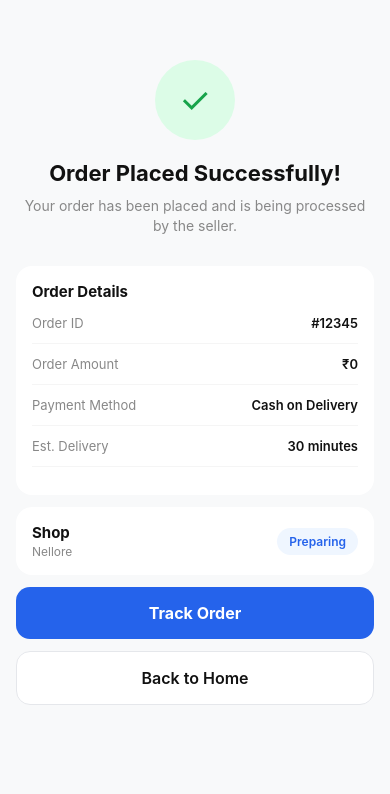
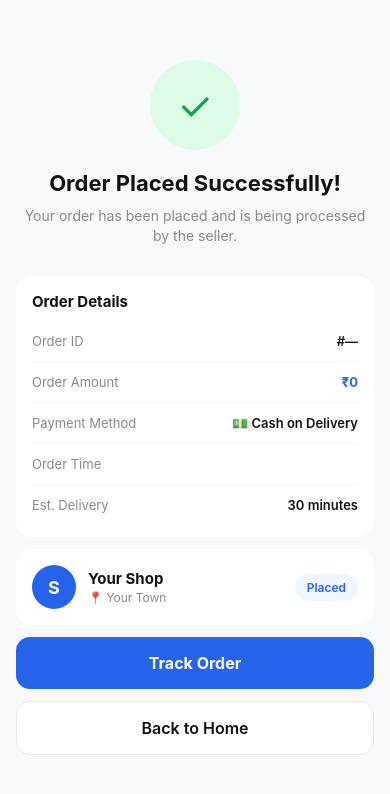
Before and after one commit to sravanipottipati/oorucart_frontend, a React Native app: screen /OrderSuccess in a window 390 px wide. Shown: the top 794 px of the page. Built offline with nearby package versions, Linux system fonts and the light colour scheme.

Commit message:
Session 9 - Fix OrderSuccess real data + Checkout improvements

```diff
--- a/src/screens/buyer/CheckoutScreen.js
+++ b/src/screens/buyer/CheckoutScreen.js
@@ -1,4 +1,4 @@
-import React, { useState } from 'react';
+import React, { useState, useEffect } from 'react';
 import {
   View, Text, TouchableOpacity, StyleSheet,
   ScrollView, TextInput, ActivityIndicator, Alert,
@@ -7,21 +7,42 @@ import client from '../../api/client';
 
 export default function CheckoutScreen({ navigation, route }) {
   const { cart, products, shop, cartTotal } = route.params;
-  const [address, setAddress]   = useState('');
-  const [note, setNote]         = useState('');
-  const [loading, setLoading]   = useState(false);
-  const [payment, setPayment]   = useState('cod');
+  const [address, setAddress]     = useState('');
+  const [note, setNote]           = useState('');
+  const [loading, setLoading]     = useState(false);
+  const [payment, setPayment]     = useState('cod');
+  const [addresses, setAddresses] = useState([]);
+  const [selectedAddr, setSelectedAddr] = useState(null);
 
-  const platformFee = shop?.platform_fee || 5;
+  const platformFee = parseFloat(shop?.platform_fee || 5);
 
   const cartItems = products.filter(p => cart[p.id] > 0).map(p => ({
     ...p,
-    qty: cart[p.id],
+    qty:   cart[p.id],
     total: cart[p.id] * parseFloat(p.price),
   }));
 
   const subtotal = cartItems.reduce((sum, item) => sum + item.total, 0);
   const total    = subtotal + platformFee;
+
+  // Load saved addresses
+  useEffect(() => {
+    const fetchAddresses = async () => {
+      try {
+        const res = await client.get('/users/addresses/');
+        const data = Array.isArray(res.data) ? res.data : [];
+        setAddresses(data);
+        const defaultAddr = data.find(a => a.is_default);
+        if (defaultAddr) {
+          setSelectedAddr(defaultAddr);
+          setAddress(defaultAddr.full_address);
+        }
+      } catch (e) {
+        console.log('Address fetch error:', e.message);
+      }
+    };
+    fetchAddresses();
+  }, []);
 
   const handlePlaceOrder = async () => {
     if (!address.trim()) {
@@ -32,17 +53,17 @@ export default function CheckoutScreen({ navigation, route }) {
     try {
       const orderItems = cartItems.map(item => ({
         product_id: item.id,
-        quantity: item.qty,
-        price: item.price,
+        quantity:   item.qty,
+        price:      item.price,
       }));
       const res = await client.post('/orders/place/', {
-        vendor_id: shop.id,
-        items: orderItems,
+        vendor_id:        shop.id,
+        items:            orderItems,
         delivery_address: address,
-        payment_mode: payment,
-        notes: note,
+        payment_mode:     payment,
+        notes:            note,
       });
-      navigation.replace('OrderSuccess', { order: res.data });
+      navigation.replace('OrderSuccess', { order: res.data.order });
     } catch (e) {
       const msg = e.response?.data?.error || 'Failed to place order. Please try again.';
       Alert.alert('Error', msg);
@@ -60,9 +81,7 @@ export default function CheckoutScreen({ navigation, route }) {
           <Text style={styles.backText}>←</Text>
         </TouchableOpacity>
         <Text style={styles.headerTitle}>Checkout</Text>
-        <TouchableOpacity style={styles.headerIconBtn}>
-          <Text style={styles.headerIcon}>🔔</Text>
-        </TouchableOpacity>
+        <View style={{ width: 36 }} />
       </View>
 
       <ScrollView showsVerticalScrollIndicator={false}>
@@ -71,13 +90,43 @@ export default function CheckoutScreen({ navigation, route }) {
         <View style={styles.card}>
           <View style={styles.cardHeader}>
             <Text style={styles.cardTitle}>Deliver To</Text>
-            <TouchableOpacity>
-              <Text style={styles.changeBtn}>Change</Text>
+            <TouchableOpacity onPress={() => navigation.navigate('Address')}>
+              <Text style={styles.changeBtn}>+ Add Address</Text>
             </TouchableOpacity>
           </View>
+
+          {/* Saved Addresses */}
+          {addresses.length > 0 && (
+            <ScrollView horizontal showsHorizontalScrollIndicator={false} style={styles.addrRow}>
+              {addresses.map(addr => (
+                <TouchableOpacity
+                  key={addr.id}
+                  style={[
+                    styles.addrChip,
+                    selectedAddr?.id === addr.id && styles.addrChipActive,
+                  ]}
+                  onPress={() => {
+                    setSelectedAddr(addr);
+                    setAddress(addr.full_address);
+                  }}
+                >
+                  <Text style={styles.addrChipIcon}>
+                    {addr.label === 'Home' ? '🏠' : addr.label === 'Work' ? '💼' : '📍'}
+                  </Text>
+                  <Text style={[
+                    styles.addrChipText,
+                    selectedAddr?.id === addr.id && styles.addrChipTextActive,
+                  ]}>
+                    {addr.label}
+                  </Text>
+                </TouchableOpacity>
+              ))}
+            </ScrollView>
+          )}
+
           <TextInput
             style={styles.addressInput}
-            placeholder="Enter your full address"
+            placeholder="Enter your full delivery address"
             placeholderTextColor="#9CA3AF"
             value={address}
             onChangeText={setAddress}
@@ -89,11 +138,16 @@ export default function CheckoutScreen({ navigation, route }) {
         {/* Order Summary */}
         <View style={styles.card}>
           <Text style={styles.cardTitle}>Order Summary</Text>
-          <Text style={styles.shopName}>{shop?.shop_name}</Text>
+          <Text style={styles.shopName}>🏪 {shop?.shop_name}</Text>
           <View style={styles.divider} />
           {cartItems.map(item => (
             <View key={item.id} style={styles.orderItem}>
-              <Text style={styles.orderItemName}>{item.qty}x {item.name}</Text>
+              <View style={styles.orderItemLeft}>
+                <View style={styles.qtyBadge}>
+                  <Text style={styles.qtyBadgeText}>{item.qty}</Text>
+                </View>
+                <Text style={styles.orderItemName}>{item.name}</Text>
+              </View>
               <Text style={styles.orderItemPrice}>₹{item.total.toFixed(0)}</Text>
             </View>
           ))}
@@ -103,21 +157,21 @@ export default function CheckoutScreen({ navigation, route }) {
         <View style={styles.card}>
           <Text style={styles.cardTitle}>Bill Details</Text>
           <View style={styles.billRow}>
-            <Text style={styles.billLabel}>Subtotal</Text>
+            <Text style={styles.billLabel}>Item Total</Text>
             <Text style={styles.billValue}>₹{subtotal.toFixed(0)}</Text>
-          </View>
-          <View style={styles.billRow}>
-            <Text style={styles.billLabel}>Delivery Fee</Text>
-            <Text style={styles.billValue}>₹30</Text>
           </View>
           <View style={styles.billRow}>
             <Text style={styles.billLabel}>Platform Fee</Text>
             <Text style={styles.billValue}>₹{platformFee}</Text>
           </View>
+          <View style={styles.billRow}>
+            <Text style={styles.billLabel}>Delivery</Text>
+            <Text style={[styles.billValue, { color: '#16A34A' }]}>FREE</Text>
+          </View>
           <View style={styles.divider} />
           <View style={styles.billRow}>
             <Text style={styles.billTotalLabel}>Total Amount</Text>
-            <Text style={styles.billTotalValue}>₹{(total + 30).toFixed(0)}</Text>
+            <Text style={styles.billTotalValue}>₹{total.toFixed(0)}</Text>
           </View>
         </View>
 
@@ -143,7 +197,9 @@ export default function CheckoutScreen({ navigation, route }) {
 
         {/* Special Instructions */}
         <View style={styles.card}>
-          <Text style={styles.cardTitle}>Special Instructions <Text style={styles.optional}>(optional)</Text></Text>
+          <Text style={styles.cardTitle}>
+            Special Instructions <Text style={styles.optional}>(optional)</Text>
+          </Text>
           <TextInput
             style={styles.noteInput}
             placeholder="e.g. Please pack carefully"
@@ -160,18 +216,19 @@ export default function CheckoutScreen({ navigation, route }) {
 
       {/* Place Order Button */}
       <View style={styles.footer}>
+        <View style={styles.footerTop}>
+          <Text style={styles.footerTotal}>₹{total.toFixed(0)}</Text>
+          <Text style={styles.footerTotalLabel}>Total (incl. fees)</Text>
+        </View>
         <TouchableOpacity
           style={styles.placeOrderBtn}
           onPress={handlePlaceOrder}
           disabled={loading}
         >
-          {loading ? (
-            <ActivityIndicator color="#fff" />
-          ) : (
-            <View style={styles.placeOrderInner}>
-              <Text style={styles.placeOrderText}>Pay  ₹{(total + 30).toFixed(0)}</Text>
-            </View>
-          )}
+          {loading
+            ? <ActivityIndicator color="#fff" />
+            : <Text style={styles.placeOrderText}>Place Order • ₹{total.toFixed(0)}</Text>
+          }
         </TouchableOpacity>
       </View>
 
@@ -190,16 +247,29 @@ const styles = StyleSheet.create({
   backBtn: { width: 36, height: 36, justifyContent: 'center', alignItems: 'center' },
   backText: { fontSize: 24, color: '#111' },
   headerTitle: { fontSize: 17, fontWeight: 'bold', color: '#111' },
-  headerIconBtn: { width: 36, height: 36, justifyContent: 'center', alignItems: 'center' },
-  headerIcon: { fontSize: 20 },
 
   card: {
     backgroundColor: '#fff', borderRadius: 16,
     margin: 16, marginBottom: 0, padding: 16,
   },
-  cardHeader: { flexDirection: 'row', justifyContent: 'space-between', alignItems: 'center', marginBottom: 12 },
+  cardHeader: {
+    flexDirection: 'row', justifyContent: 'space-between',
+    alignItems: 'center', marginBottom: 12,
+  },
   cardTitle: { fontSize: 15, fontWeight: 'bold', color: '#111', marginBottom: 12 },
   changeBtn: { fontSize: 13, color: '#2563EB', fontWeight: '600' },
+
+  addrRow: { marginBottom: 12 },
+  addrChip: {
+    flexDirection: 'row', alignItems: 'center', gap: 4,
+    borderWidth: 1.5, borderColor: '#E5E7EB', borderRadius: 20,
+    paddingHorizontal: 14, paddingVertical: 8, marginRight: 8,
+    backgroundColor: '#F9FAFB',
+  },
+  addrChipActive: { borderColor: '#2563EB', backgroundColor: '#EFF6FF' },
+  addrChipIcon: { fontSize: 14 },
+  addrChipText: { fontSize: 13, color: '#555', fontWeight: '500' },
+  addrChipTextActive: { color: '#2563EB', fontWeight: 'bold' },
 
   addressInput: {
     borderWidth: 1, borderColor: '#E5E7EB', borderRadius: 12,
@@ -210,7 +280,16 @@ const styles = StyleSheet.create({
   shopName: { fontSize: 14, fontWeight: '600', color: '#555', marginBottom: 12 },
   divider: { height: 1, backgroundColor: '#F0F0F0', marginVertical: 12 },
 
-  orderItem: { flexDirection: 'row', justifyContent: 'space-between', marginBottom: 8 },
+  orderItem: {
+    flexDirection: 'row', justifyContent: 'space-between',
+    alignItems: 'center', marginBottom: 10,
+  },
+  orderItemLeft: { flexDirection: 'row', alignItems: 'center', gap: 10 },
+  qtyBadge: {
+    width: 24, height: 24, borderRadius: 6,
+    backgroundColor: '#EFF6FF', justifyContent: 'center', alignItems: 'center',
+  },
+  qtyBadgeText: { fontSize: 12, fontWeight: 'bold', color: '#2563EB' },
   orderItemName: { fontSize: 14, color: '#555' },
   orderItemPrice: { fontSize: 14, fontWeight: '600', color: '#111' },
 
@@ -218,12 +297,11 @@ const styles = StyleSheet.create({
   billLabel: { fontSize: 14, color: '#888' },
   billValue: { fontSize: 14, color: '#111' },
   billTotalLabel: { fontSize: 15, fontWeight: 'bold', color: '#111' },
-  billTotalValue: { fontSize: 15, fontWeight: 'bold', color: '#111' },
+  billTotalValue: { fontSize: 15, fontWeight: 'bold', color: '#2563EB' },
 
   paymentOption: {
     flexDirection: 'row', justifyContent: 'space-between', alignItems: 'center',
-    borderWidth: 1.5, borderColor: '#E5E7EB', borderRadius: 12,
-    padding: 14,
+    borderWidth: 1.5, borderColor: '#E5E7EB', borderRadius: 12, padding: 14,
   },
   paymentOptionActive: { borderColor: '#2563EB', backgroundColor: '#EFF6FF' },
   paymentLeft: { flexDirection: 'row', alignItems: 'center', gap: 12 },
@@ -249,10 +327,15 @@ const styles = StyleSheet.create({
     padding: 16, paddingBottom: 30, backgroundColor: '#fff',
     borderTopWidth: 1, borderTopColor: '#F0F0F0',
   },
+  footerTop: {
+    flexDirection: 'row', alignItems: 'baseline',
+    gap: 6, marginBottom: 10,
+  },
+  footerTotal: { fontSize: 20, fontWeight: 'bold', color: '#111' },
+  footerTotalLabel: { fontSize: 12, color: '#888' },
   placeOrderBtn: {
     backgroundColor: '#2563EB', borderRadius: 14,
     padding: 16, alignItems: 'center',
   },
-  placeOrderInner: { flexDirection: 'row', alignItems: 'center', gap: 8 },
   placeOrderText: { color: '#fff', fontSize: 16, fontWeight: 'bold' },
 });
--- a/src/screens/buyer/OrderSuccessScreen.js
+++ b/src/screens/buyer/OrderSuccessScreen.js
@@ -5,6 +5,13 @@ import {
 
 export default function OrderSuccessScreen({ navigation, route }) {
   const { order } = route.params || {};
+
+  const date = order?.created_at
+    ? new Date(order.created_at).toLocaleString('en-IN', {
+        day: 'numeric', month: 'short', year: 'numeric',
+        hour: '2-digit', minute: '2-digit',
+      })
+    : '';
 
   return (
     <View style={styles.container}>
@@ -26,16 +33,28 @@ export default function OrderSuccessScreen({ navigation, route }) {
           <Text style={styles.cardTitle}>Order Details</Text>
           <View style={styles.detailRow}>
             <Text style={styles.detailLabel}>Order ID</Text>
-            <Text style={styles.detailValue}>#{order?.id?.slice(0,8).toUpperCase() || '12345'}</Text>
+            <Text style={styles.detailValue}>
+              #{order?.id?.slice(0, 8).toUpperCase() || '—'}
+            </Text>
           </View>
+          <View style={styles.divider} />
           <View style={styles.detailRow}>
             <Text style={styles.detailLabel}>Order Amount</Text>
-            <Text style={styles.detailValue}>₹{order?.total_amount || '0'}</Text>
+            <Text style={[styles.detailValue, { color: '#2563EB', fontWeight: 'bold' }]}>
+              ₹{order?.total_amount || '0'}
+            </Text>
           </View>
+          <View style={styles.divider} />
           <View style={styles.detailRow}>
             <Text style={styles.detailLabel}>Payment Method</Text>
-            <Text style={styles.detailValue}>Cash on Delivery</Text>
+            <Text style={styles.detailValue}>💵 Cash on Delivery</Text>
           </View>
+          <View style={styles.divider} />
+          <View style={styles.detailRow}>
+            <Text style={styles.detailLabel}>Order Time</Text>
+            <Text style={styles.detailValue}>{date}</Text>
+          </View>
+          <View style={styles.divider} />
           <View style={styles.detailRow}>
             <Text style={styles.detailLabel}>Est. Delivery</Text>
             <Text style={styles.detailValue}>30 minutes</Text>
@@ -45,20 +64,39 @@ export default function OrderSuccessScreen({ navigation, route }) {
         {/* Shop Info */}
         <View style={styles.card}>
           <View style={styles.shopRow}>
+            <View style={styles.shopAvatar}>
+              <Text style={styles.shopAvatarText}>
+                {order?.vendor?.shop_name?.[0]?.toUpperCase() || 'S'}
+              </Text>
+            </View>
             <View style={styles.shopInfo}>
-              <Text style={styles.shopName}>{order?.vendor_name || 'Shop'}</Text>
-              <Text style={styles.shopLocation}>Nellore</Text>
+              <Text style={styles.shopName}>
+                {order?.vendor?.shop_name || 'Your Shop'}
+              </Text>
+              <Text style={styles.shopLocation}>
+                📍 {order?.vendor?.town || 'Your Town'}
+              </Text>
             </View>
-            <View style={styles.preparingBadge}>
-              <Text style={styles.preparingText}>Preparing</Text>
+            <View style={styles.statusBadge}>
+              <Text style={styles.statusText}>
+                {order?.status?.charAt(0).toUpperCase() + order?.status?.slice(1) || 'Placed'}
+              </Text>
             </View>
           </View>
         </View>
 
+        {/* Delivery Address */}
+        {order?.delivery_address && (
+          <View style={styles.card}>
+            <Text style={styles.cardTitle}>Delivering To</Text>
+            <Text style={styles.addressText}>📍 {order.delivery_address}</Text>
+          </View>
+        )}
+
         {/* Buttons */}
         <TouchableOpacity
           style={styles.trackBtn}
-          onPress={() => navigation.navigate('MyOrders')}
+          onPress={() => navigation.navigate('OrderDetail', { orderId: order?.id })}
         >
           <Text style={styles.trackBtnText}>Track Order</Text>
         </TouchableOpacity>
@@ -79,46 +117,68 @@ export default function OrderSuccessScreen({ navigation, route }) {
 const styles = StyleSheet.create({
   container: { flex: 1, backgroundColor: '#F8F9FA' },
 
-  successTop: { alignItems: 'center', paddingTop: 60, paddingBottom: 30, paddingHorizontal: 24 },
+  successTop: {
+    alignItems: 'center', paddingTop: 60,
+    paddingBottom: 30, paddingHorizontal: 24,
+  },
   successCircle: {
-    width: 80, height: 80, borderRadius: 40,
-    backgroundColor: '#DCFCE7', justifyContent: 'center', alignItems: 'center',
-    marginBottom: 20,
+    width: 90, height: 90, borderRadius: 45,
+    backgroundColor: '#DCFCE7', justifyContent: 'center',
+    alignItems: 'center', marginBottom: 20,
   },
-  successIcon: { fontSize: 36, color: '#16A34A' },
-  successTitle: { fontSize: 22, fontWeight: 'bold', color: '#111', marginBottom: 10, textAlign: 'center' },
-  successSubtitle: { fontSize: 14, color: '#888', textAlign: 'center', lineHeight: 20 },
+  successIcon: { fontSize: 40, color: '#16A34A' },
+  successTitle: {
+    fontSize: 22, fontWeight: 'bold', color: '#111',
+    marginBottom: 10, textAlign: 'center',
+  },
+  successSubtitle: {
+    fontSize: 14, color: '#888',
+    textAlign: 'center', lineHeight: 20,
+  },
 
   card: {
     backgroundColor: '#fff', borderRadius: 16,
     marginHorizontal: 16, marginBottom: 12, padding: 16,
   },
   cardTitle: { fontSize: 15, fontWeight: 'bold', color: '#111', marginBottom: 14 },
+  divider: { height: 1, backgroundColor: '#F5F5F5', marginVertical: 4 },
 
   detailRow: {
     flexDirection: 'row', justifyContent: 'space-between',
-    marginBottom: 12, paddingBottom: 12,
-    borderBottomWidth: 1, borderBottomColor: '#F5F5F5',
+    alignItems: 'center', paddingVertical: 8,
   },
   detailLabel: { fontSize: 13, color: '#888' },
   detailValue: { fontSize: 13, fontWeight: '600', color: '#111' },
 
-  shopRow: { flexDirection: 'row', justifyContent: 'space-between', alignItems: 'center' },
-  shopInfo: {},
-  shopName: { fontSize: 15, fontWeight: 'bold', color: '#111' },
-  shopLocation: { fontSize: 12, color: '#888', marginTop: 2 },
-  preparingBadge: { backgroundColor: '#EFF6FF', borderRadius: 20, paddingHorizontal: 12, paddingVertical: 6 },
-  preparingText: { fontSize: 12, color: '#2563EB', fontWeight: '600' },
+  shopRow: { flexDirection: 'row', alignItems: 'center', gap: 12 },
+  shopAvatar: {
+    width: 44, height: 44, borderRadius: 22,
+    backgroundColor: '#2563EB', justifyContent: 'center', alignItems: 'center',
+  },
+  shopAvatarText: { color: '#fff', fontSize: 18, fontWeight: 'bold' },
+  shopInfo: { flex: 1 },
+  shopName: { fontSize: 15, fontWeight: 'bold', color: '#111', marginBottom: 2 },
+  shopLocation: { fontSize: 12, color: '#888' },
+  statusBadge: {
+    backgroundColor: '#EFF6FF', borderRadius: 20,
+    paddingHorizontal: 12, paddingVertical: 6,
+  },
+  statusText: { fontSize: 12, color: '#2563EB', fontWeight: '600' },
+
+  addressText: { fontSize: 14, color: '#555', lineHeight: 20 },
 
   trackBtn: {
     backgroundColor: '#2563EB', borderRadius: 14,
-    marginHorizontal: 16, marginBottom: 12, padding: 16, alignItems: 'center',
+    marginHorizontal: 16, marginBottom: 12,
+    padding: 16, alignItems: 'center',
   },
   trackBtnText: { color: '#fff', fontSize: 16, fontWeight: 'bold' },
 
   homeBtn: {
-    backgroundColor: '#fff', borderRadius: 14, borderWidth: 1.5, borderColor: '#E5E7EB',
-    marginHorizontal: 16, marginBottom: 12, padding: 16, alignItems: 'center',
+    backgroundColor: '#fff', borderRadius: 14,
+    borderWidth: 1.5, borderColor: '#E5E7EB',
+    marginHorizontal: 16, marginBottom: 12,
+    padding: 16, alignItems: 'center',
   },
   homeBtnText: { color: '#111', fontSize: 16, fontWeight: '600' },
 });
```
